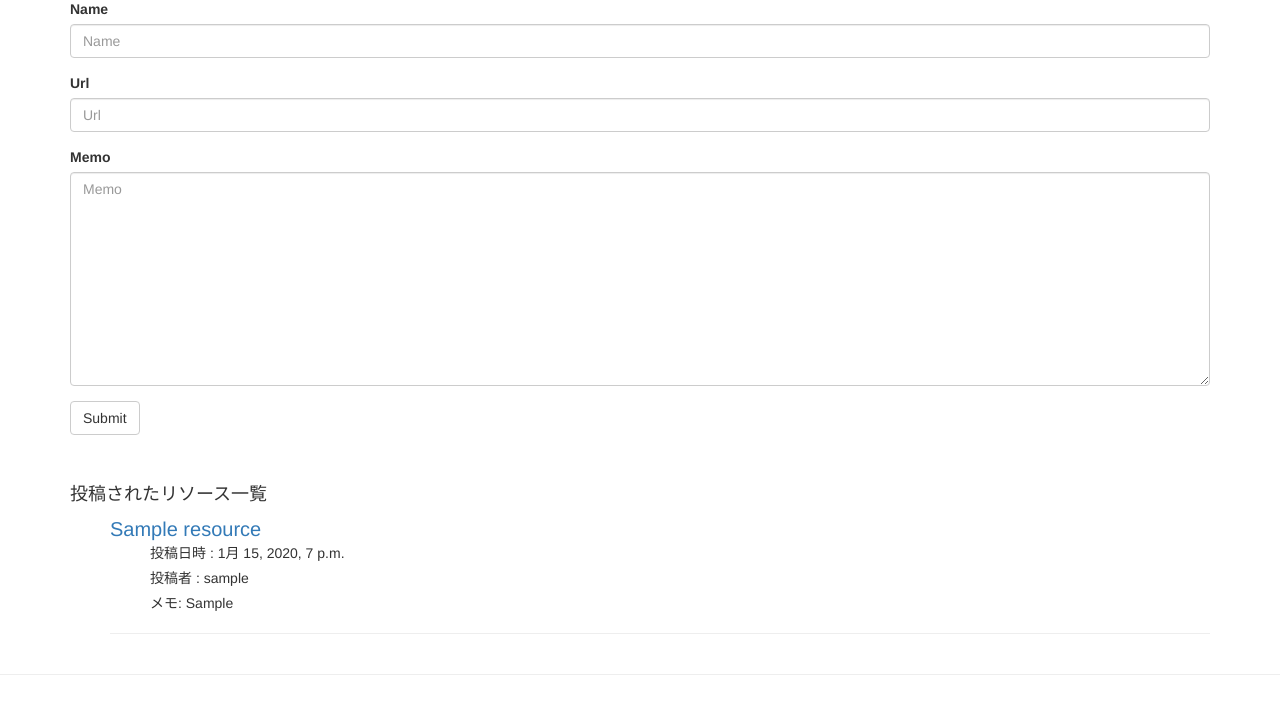
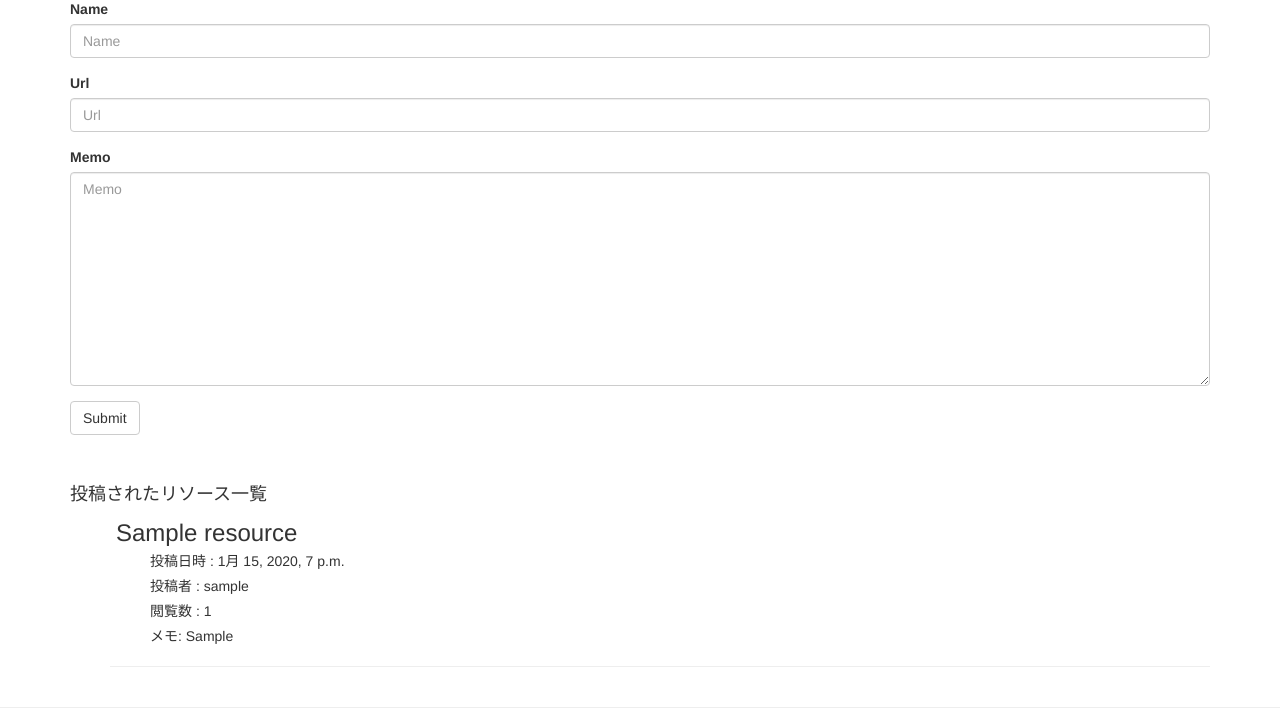
Before and after one commit to tomita0119/Private-Django-Project, a Django app: page /surm/1/ in a window 1280 px wide. Shown: the part 217-945 px from the top of the page. Before the commit the page ends 892 px from the top, so only its background shows below. Run offline with Django 3.2, Linux system fonts and the light colour scheme; tables that the repository leaves empty hold one stand-in row (values such as "Sample post"); some libraries are stand-ins or nearby versions.

Commit message:
閲覧数を記録する様に変更

```diff
--- a/static/css/group_index.css
+++ b/static/css/group_index.css
@@ -13,3 +13,15 @@ ul{
 .posted_resource_info li{
     margin-bottom: 5px;
 }
+.link_btn{
+    border-style: none;
+    background: none;
+    font-size: 24px;
+    cursor: pointer;
+}
+.link_form{
+    margin-bottom: 0px;
+}
+.link_btn:hover{
+    color: blue;
+}
--- a/surm/models.py
+++ b/surm/models.py
@@ -23,6 +23,7 @@ class Resource(models.Model):
     created = models.DateTimeField('Created', auto_now_add=True)
     group = models.ForeignKey(Group)
     memo = models.TextField('Memo', null=True, blank=True)
+    view = models.IntegerField('View', default=0)
 
 # ------------ フォーム ------------ #
 
--- a/surm/views.py
+++ b/surm/views.py
@@ -1,3 +1,4 @@
+# -*- coding: utf-8 -*-
 from django.shortcuts import render
 from django.contrib.auth.models import User, Group
 from django.shortcuts import render_to_response, get_object_or_404
@@ -43,19 +44,21 @@ def group_index(request, group_id):
     group = get_object_or_404(Group, pk=group_id)
     join_users = User.objects.filter(joingroup__group__exact=group)
 
-    if request.method == 'POST':
-        form = AddResourceForm(request.POST)
-        if form.is_valid():
-            new_resource = Resource(name=form.cleaned_data['name'], url=form.cleaned_data['url'], creater=request.user, group=group, memo=form.cleaned_data['memo'])
-            new_resource.save()
+    if request.method == 'POST': # まずPOSTされたか判定
+        if 'view_count' in request.POST: # view_countがrequest.POST内にあれば以下の処理
+            form = AddResourceForm()
+            select_resource = get_object_or_404(Resource, pk=request.POST['view_count'])
+            print select_resource
+            select_resource.view += 1
+            select_resource.save()
+        else: # view_countじゃない，つまりリソースの新規投稿の場合はこっちの処理
+            form = AddResourceForm(request.POST)
+            if form.is_valid():
+                new_resource = Resource(name=form.cleaned_data['name'], url=form.cleaned_data['url'], creater=request.user, group=group, memo=form.cleaned_data['memo'])
+                new_resource.save()
     else:
         form = AddResourceForm()
 
-#     if request.method == 'POST':
-#         new_resource = Resource(name=request.POST['resource_title'], url=request.POST['resource_url'], creater=request.user, group=group)
-#         new_resource.save()
-#     except:
-#         pass
     resources = Resource.objects.filter(group=group).order_by('-created')
 
     context = {
--- a/templates/surm/group_index.html
+++ b/templates/surm/group_index.html
@@ -29,10 +29,16 @@
         <ul class="posted_resources">
         {% for resource in resources %}
             <li class="posted_resource">
-                <a href="{{ resource.url }}" class="posted_resource_name" target="_blank">{{ resource.name }}</a>
+                <form action="{% url 'surm.views.group_index' group_id=group.id %}" method="post" class="form link_form">
+                    {% csrf_token %}
+                    <input type="hidden" name="view_count" value="{{ resource.id }}" />
+                    <button type="submit" onClick="window.open('{{ resource.url }}')" class="link_btn">{{ resource.name }}</button>
+                </form>
+
                 <ul class="posted_resource_info">
                     <li>投稿日時 : {{ resource.created }}</li>
                     <li>投稿者 : {{ resource.creater.username }}</li>
+                    <li>閲覧数 : {{ resource.view }}</li>
                     {% if resource.memo %}
                     <li>メモ: {{ resource.memo }}</li>
                     {% endif %}
```
Also changed, not shown: surm/migrations/0004_auto__add_field_resource_view.py (added), 2 other files.
